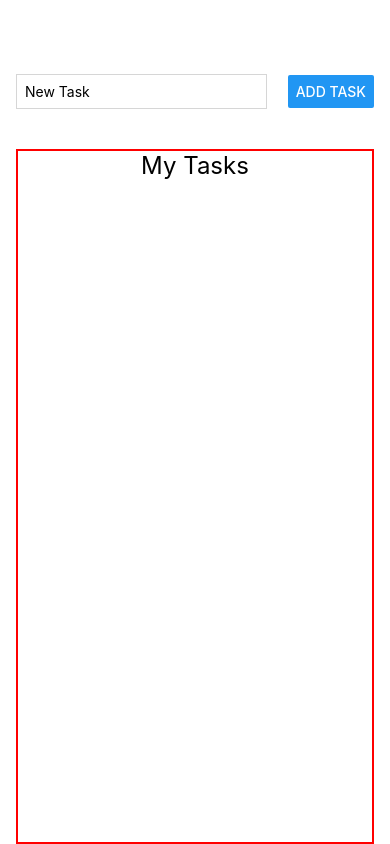
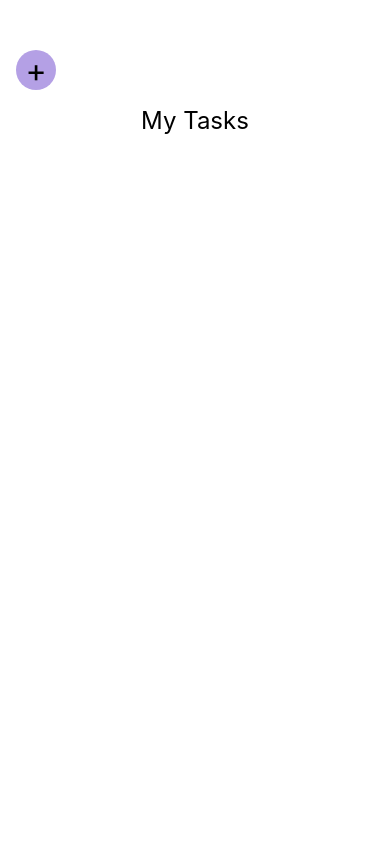
Before and after one commit to JVSONV/reactNatvie, a React Native app: screen / in a window 390 px wide. Built offline with nearby package versions, Linux system fonts and the light colour scheme.

Commit message:
task list almost complete

```diff
--- a/App.js
+++ b/App.js
@@ -1,12 +1,4 @@
-import {
-  Button,
-  StyleSheet,
-  Text,
-  View,
-  TextInput,
-  ScrollView,
-  FlatList,
-} from "react-native";
+import { StyleSheet, Text, View, FlatList, Pressable } from "react-native";
 import { useState } from "react";
 import { v4 as uuidv4 } from "uuid";
 import TaskItem from "./components/TaskItem";
@@ -14,21 +6,38 @@ import TaskInput from "./components/TaskInput";
 
 export default function App() {
   const [taskList, setTaskList] = useState([]);
+  const [isModalOpen, setIsModalOpen] = useState(false);
 
   function addTaskHandler(enteredTask) {
     setTaskList((prev) => [
       ...prev,
       { id: uuidv4().toString(), task: enteredTask },
     ]);
+    onShowModalHandler();
   }
 
   function onDeleteHandler(id) {
     setTaskList((prev) => prev.filter((task) => task.id !== id));
   }
 
+  function onShowModalHandler() {
+    setIsModalOpen((prev) => !prev);
+  }
+
   return (
     <View style={styles.appContainer}>
-      <TaskInput onAddTask={addTaskHandler} />
+      {!isModalOpen && (
+        <View style={styles.buttonContainer}>
+          <Pressable onPress={() => onShowModalHandler()}>
+            <Text style={styles.modalButton}>+</Text>
+          </Pressable>
+        </View>
+      )}
+      <TaskInput
+        onAddTask={addTaskHandler}
+        onClose={onShowModalHandler}
+        isVisible={isModalOpen}
+      />
       <View style={styles.taskContainer}>
         <Text style={styles.taskListTitle} add={addTaskHandler}>
           My Tasks
@@ -62,11 +71,22 @@ const styles = StyleSheet.create({
   taskContainer: {
     flex: 3,
     marginTop: 16,
-    borderColor: "red",
-    borderWidth: 2,
   },
   taskListTitle: {
     textAlign: "center",
     fontSize: 24,
   },
+  buttonContainer: {
+    height: 40,
+    width: 40,
+    borderRadius: 50,
+    backgroundColor: "#B4A0E5",
+    textAlign: "center",
+    justifyContent: "center",
+    alignItems: "center"
+  },
+  modalButton: {
+    fontSize: 32,
+    textAlign: "center",
+  },
 });
--- a/components/TaskInput.js
+++ b/components/TaskInput.js
@@ -1,4 +1,4 @@
-import { StyleSheet, View, TextInput, Button } from "react-native";
+import { StyleSheet, View, TextInput, Button, Modal } from "react-native";
 import { useState } from "react";
 
 export default function TaskInput(props) {
@@ -9,6 +9,7 @@ export default function TaskInput(props) {
   }
 
   return (
+    <Modal visible={props.isVisible} animationType="slide">
       <View style={styles.inputContainer}>
         <TextInput
           style={styles.userInput}
@@ -16,6 +17,7 @@ export default function TaskInput(props) {
           onChangeText={taskInputHandler}
           value={enteredTask}
         />
+        <View>
           <Button
             title="Add Task"
             onPress={() => {
@@ -23,15 +25,19 @@ export default function TaskInput(props) {
               setEnteredTask("");
             }}
           />
+          <Button title="Cancel" onPress={props.onClose} />
         </View>
+      </View>
+    </Modal>
   );
 }
 
 const styles = StyleSheet.create({
   inputContainer: {
+    flex: 1,
     paddingVertical: 24,
     flexDirection: "row",
-    justifyContent: "space-between",
+    justifyContent: "center",
     alignItems: "center",
   },
   userInput: {
--- a/components/TaskItem.js
+++ b/components/TaskItem.js
@@ -2,22 +2,30 @@ import { StyleSheet, View, Text, Pressable } from "react-native";
 
 export default function TaskItem(props) {
   return (
-    <Pressable onPress={props.onPressTask.bind(this, props.id)} >
-      <View style={styles.taskItem}>
+    <View style={styles.taskItem}>
+      <Pressable
+        android_ripple={{ color: "#B4A0E5" }}
+        onPress={props.onPressTask.bind(this, props.id)}
+        style={({ pressed }) => pressed && styles.pressedItem}
+      >
         <Text style={styles.taskItemText}>{props.text.task}</Text>
-      </View>
-    </Pressable>
+      </Pressable>
+    </View>
   );
 }
 
 const styles = StyleSheet.create({
   taskItem: {
     margin: 8,
-    padding: 8,
     borderRadius: 6,
     backgroundColor: "#5e0acc",
   },
+  pressedItem: {
+    borderRadius: 6,
+    backgroundColor: "#B4A0E5",
+  },
   taskItemText: {
+    padding: 8,
     color: "white",
   },
 });
```
Lines whose indentation alone changed are shown as unchanged.
